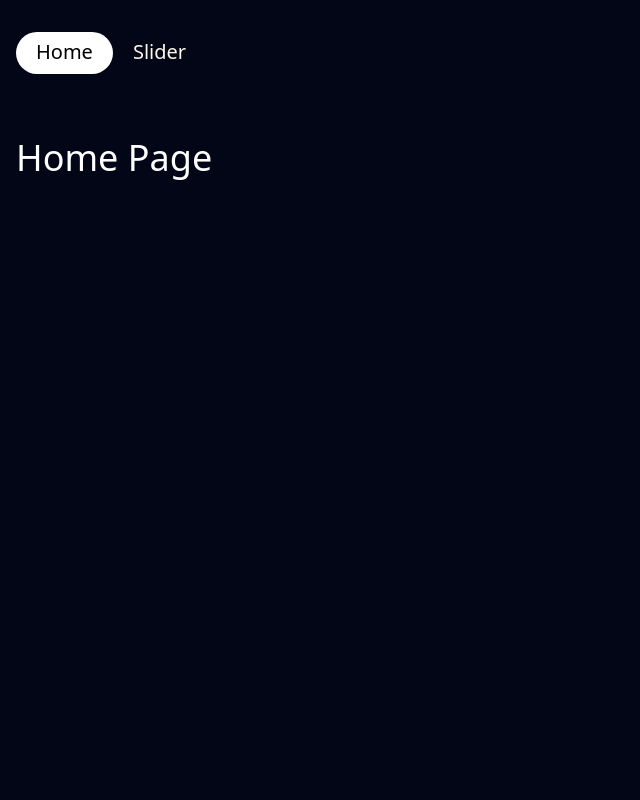
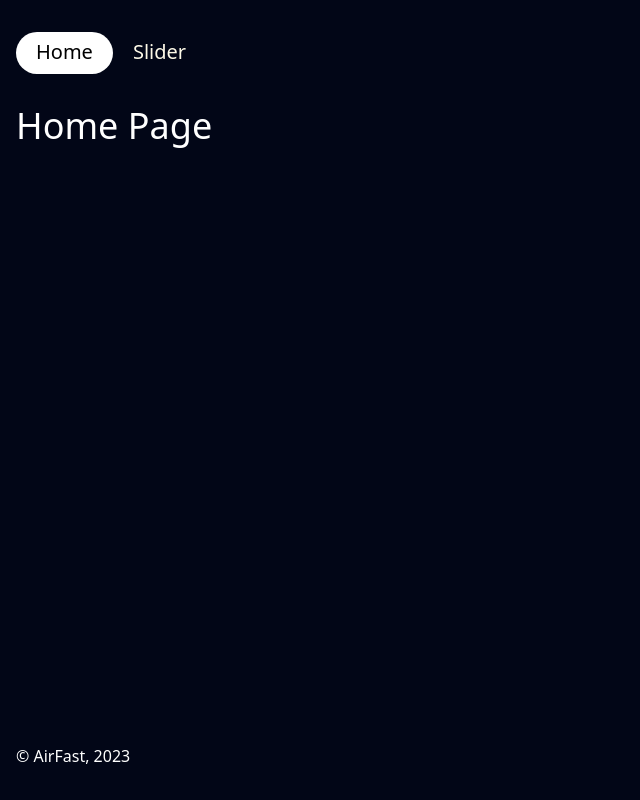
Before and after one commit to AirFast/framer-motion, a React (Vite) app: page / in a window 1280 px wide. Shown: the whole page, without its empty margins (0-640 px from the left). Built offline with nearby package versions, Linux system fonts and the light colour scheme.

Commit message:
feat: add footer

```diff
--- a/src/components/Container.tsx
+++ b/src/components/Container.tsx
@@ -3,5 +3,9 @@ type Props = {
 }
 
 export const Container: React.FC<Props> = ({ children }) => {
-  return <main className='container mx-auto px-4'>{children}</main>
+  return (
+    <div className='container mx-auto flex min-h-screen flex-col px-4'>
+      {children}
+    </div>
+  )
 }
--- /dev/null
+++ b/src/components/Footer.tsx
@@ -0,0 +1,9 @@
+const year = new Date().getFullYear()
+
+export const Footer = () => {
+  return (
+    <footer className='my-8'>
+      <span>&copy; AirFast, {year}</span>
+    </footer>
+  )
+}
--- a/src/components/Layout.tsx
+++ b/src/components/Layout.tsx
@@ -2,6 +2,8 @@ import { Outlet } from 'react-router-dom'
 
 import { Container } from './Container'
 import { Header } from './Header'
+import { Footer } from './Footer'
+
 import { Page } from './types'
 
 type Props = {
@@ -12,7 +14,10 @@ export const Layout: React.FC<Props> = ({ pages }) => {
   return (
     <Container>
       <Header pages={pages} />
-      <Outlet />
+      <main className='flex-1'>
+        <Outlet />
+      </main>
+      <Footer />
     </Container>
   )
 }
--- a/src/components/Section.tsx
+++ b/src/components/Section.tsx
@@ -2,5 +2,5 @@ type Props = {
   children: React.ReactNode
 }
 export const Section: React.FC<Props> = ({ children }) => {
-  return <section className='my-8 py-8'>{children}</section>
+  return <section>{children}</section>
 }
```
